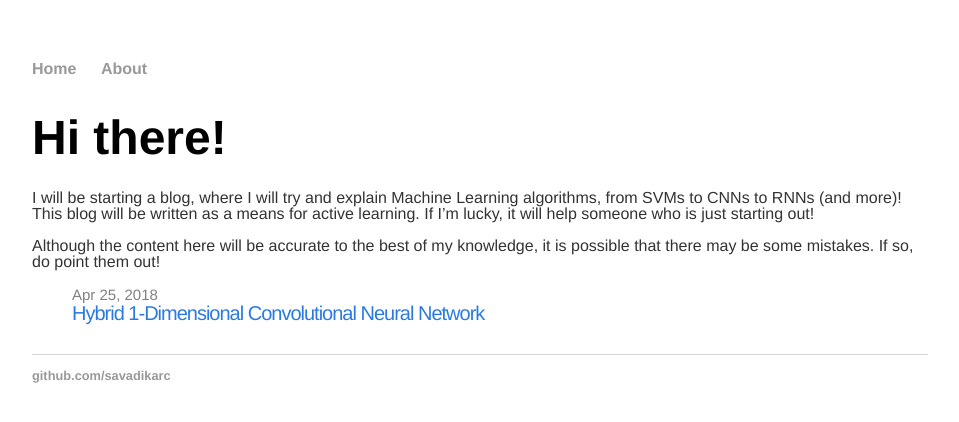
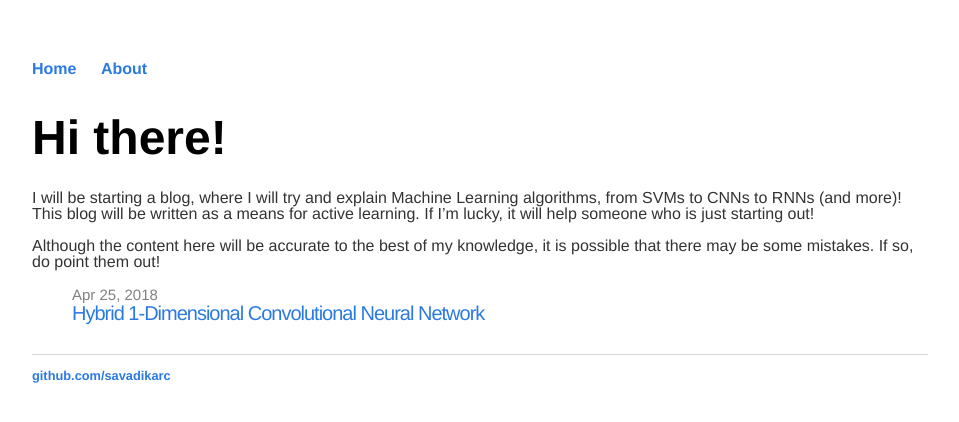
Before and after one commit to savadikarc/savadikarc.github.io, a Jekyll site: the page built from index.html, in a window 1280 px wide. Shown: the top 422 px of the page, without its empty margins (160-1119 px from the left). Built offline with Jekyll 4.4.1, drawn with Linux system fonts in a browser that asks for light colours.

Commit message:
Update main.css

```diff
--- a/css/main.css
+++ b/css/main.css
@@ -14,7 +14,7 @@ nav ul li, footer ul li {
 }
 a {
     text-decoration: none;
-    color: #999;
+    color: #2a7ae2;
 }
 
 a:hover {
@@ -77,7 +77,3 @@ ul.posts li {
     line-height: 1;
     margin: 0px 0px 0px 0px;
 }
-
-.post a {
-    color: #2a7ae2;
-}
```
